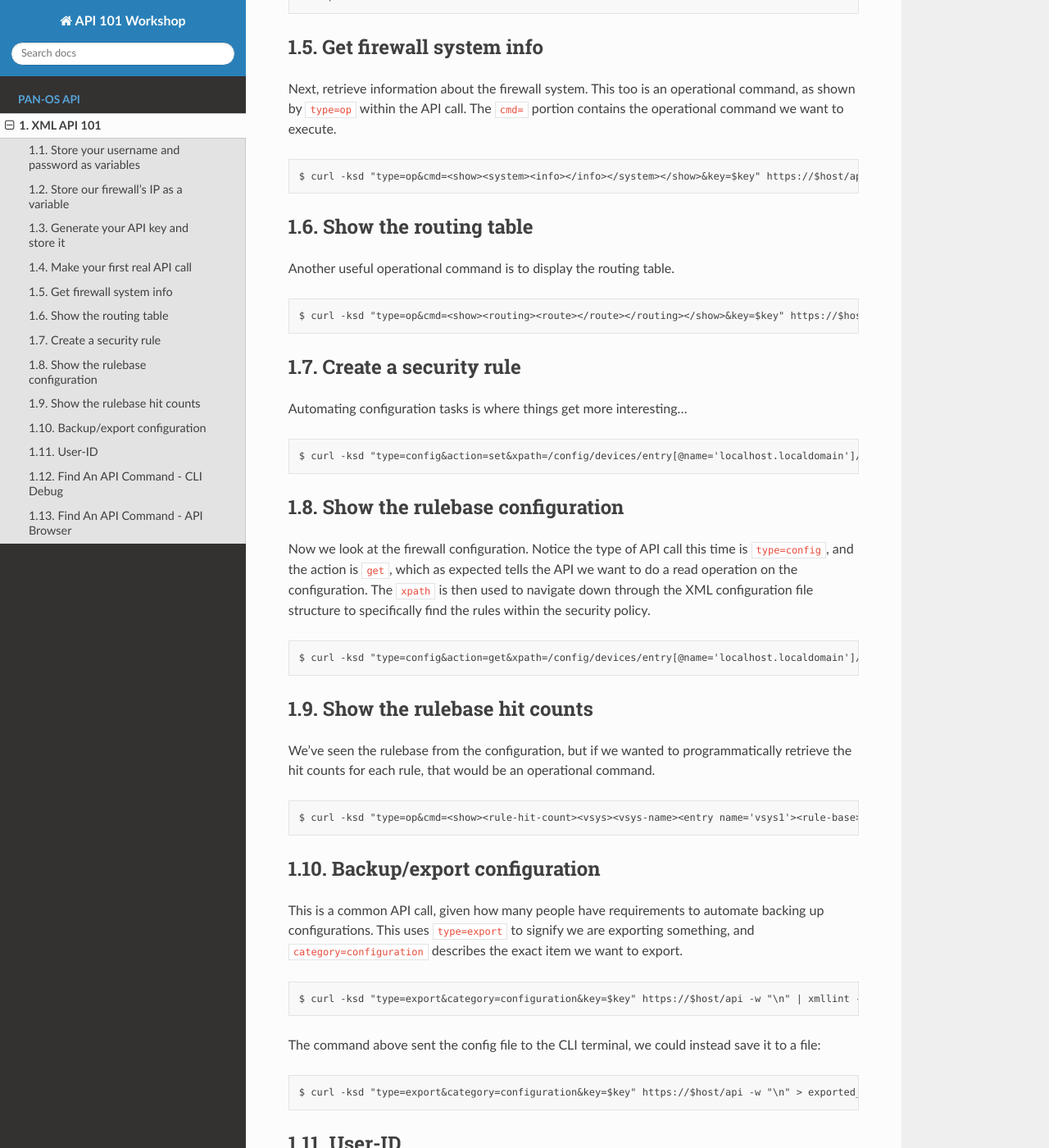
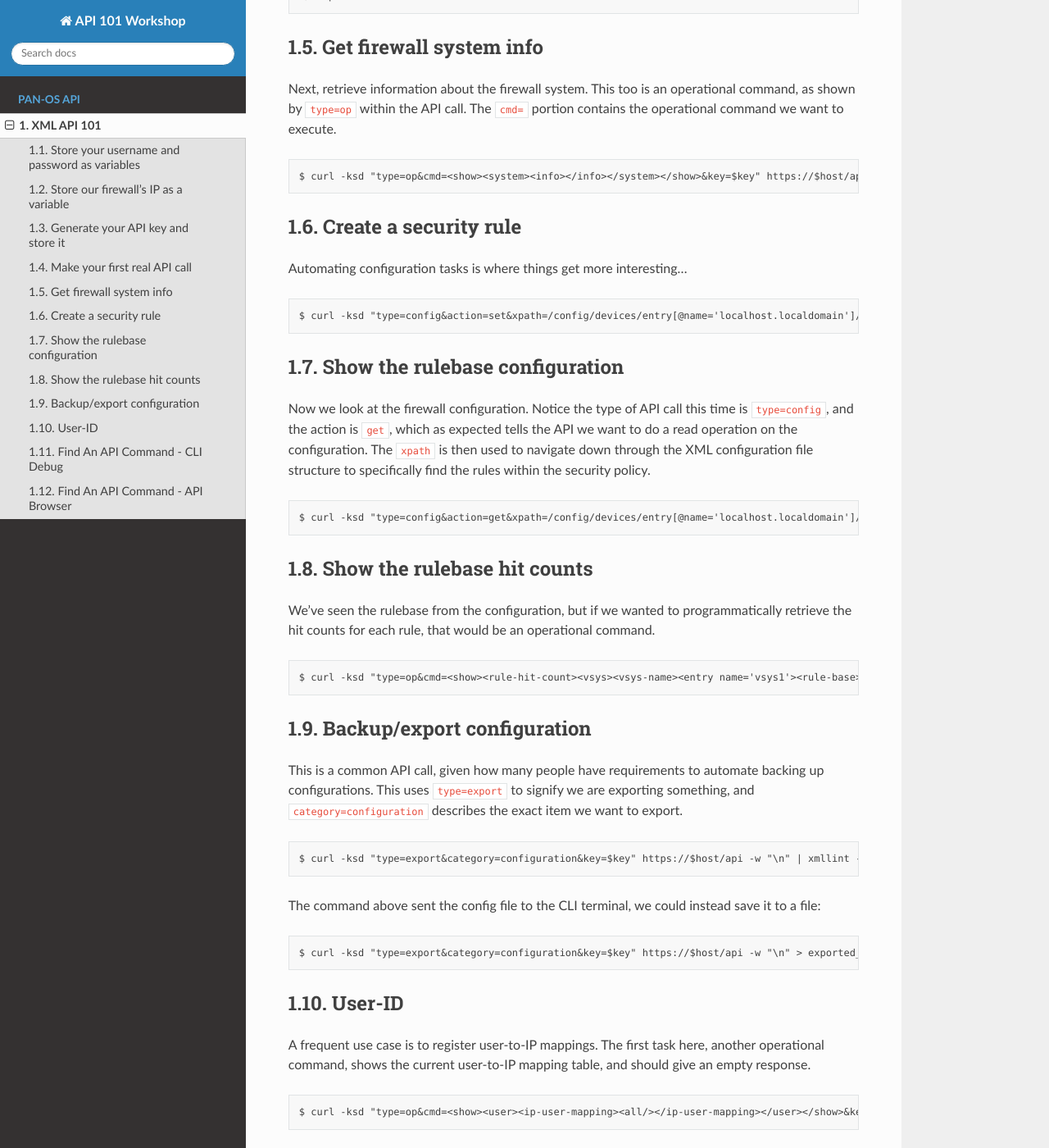
Before and after one commit to DctrG/API-101, a Sphinx documentation site: the page built from docs/apis/api-101.rst, in a window 1280 px wide and 1400 px high, scrolled down 1731 px. Shown: the whole window at 82% size. Built offline with Sphinx 7.4.7 and the Read the Docs theme 2.0.0, drawn with Linux system fonts in a browser that asks for light colours; some of the changed text lies outside the part shown.

Commit message:
remove show routing

```diff
--- a/docs/apis/api-101.rst
+++ b/docs/apis/api-101.rst
@@ -50,7 +50,7 @@ In production environments, credentials should be stored, accessed and used secu
 .. code-block::
         :class: copy-button
 
-        $ export key=`curl -ksd 'type=keygen&user=$user&password=$password' https://$host/api | xmllint --xpath "/response/result/key/text()" -`; echo $key
+        $ export key=`curl -ksd "type=keygen&user=$user&password=$password" https://$host/api -w "\n" | xmllint --xpath "/response/result/key/text()" -`; echo $key
 
 .. code-block::
 
@@ -83,16 +83,6 @@ Next, retrieve information about the firewall system. This too is an operational
 
         $ curl -ksd "type=op&cmd=<show><system><info></info></system></show>&key=$key" https://$host/api -w "\n" | xmllint --format -
 
-Show the routing table
-====================================
-Another useful operational command is to display the routing table.
-
-.. code-block::
-        :class: copy-button
-
-
-        $ curl -ksd "type=op&cmd=<show><routing><route></route></routing></show>&key=$key" https://$host/api -w "\n" | xmllint --format -
-
 
 Create a security rule
 ====================================
@@ -102,7 +92,7 @@ Automating configuration tasks is where things get more interesting...
 .. code-block::
         :class: copy-button
 
-        $ curl -ksd "type=config&action=set&xpath=/config/devices/entry[@name='localhost.localdomain']/vsys/entry[@name='vsys1']/rulebase/security/rules/entry[@name='$username']&element=<to><member>untrust</member></to><from><member>trust</member></from><source><member>any</member></source><destination><member>any</member></destination><source-user><member>any</member></source-user><category><member>any</member></category><application><member>web-browsing</member></application><service><member>application-default</member></service><source-hip><member>any</member></source-hip><destination-hip><member>any</member></destination-hip><action>allow</action>&key=$key" https://$host/api -w "\n" | xmllint --format -
+        $ curl -ksd "type=config&action=set&xpath=/config/devices/entry[@name='localhost.localdomain']/vsys/entry[@name='vsys1']/rulebase/security/rules/entry[@name='$user']&element=<to><member>untrust</member></to><from><member>trust</member></from><source><member>any</member></source><destination><member>any</member></destination><source-user><member>any</member></source-user><category><member>any</member></category><application><member>web-browsing</member></application><service><member>application-default</member></service><source-hip><member>any</member></source-hip><destination-hip><member>any</member></destination-hip><action>allow</action>&key=$key" https://$host/api -w "\n" | xmllint --format -
 
 
 Show the rulebase configuration
```
